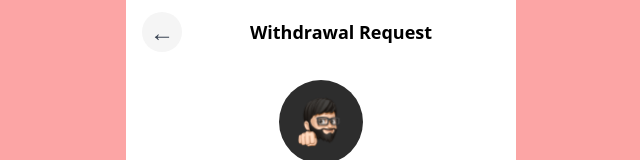
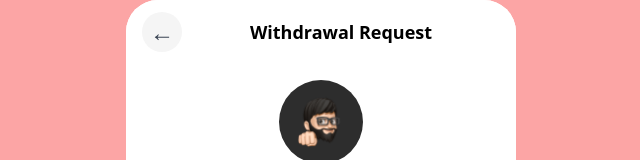
Before and after one commit to sabaif-s/FigmaToCode2, a React (Vite) app: page /withdrawalRequest in a window 1280 px wide. Shown: the top 160 px of the page, without its empty margins (319-959 px from the left). Built offline with nearby package versions, Linux system fonts and the light colour scheme.

Commit message:
fixing rounded

```diff
--- a/src/components/request/WithdrawalRequest.jsx
+++ b/src/components/request/WithdrawalRequest.jsx
@@ -32,13 +32,13 @@ const WithdrawalRequest = () => {
   return (
     <div className="flex justify-center md:items-center md:bg-red-300">
       <motion.div
-        className="w-[390px] bg-white flex flex-col items-center rounded-[24px] rounded-tl-[32px]"
+        className="w-[390px] bg-white flex flex-col items-center rounded-[32px] rounded-t-[32px] "
         initial={{ opacity: 0 }}
         animate={{ opacity: 1 }}
         transition={{ duration: 0.5 }}
       >
         <motion.div
-          className="w-[390px] h-16 flex items-center px-4 fixed top-0 bg-white z-10"
+          className="w-[390px] h-16 flex items-center px-4 fixed rounded-t-[32px] top-0 bg-white z-10"
           initial={{ opacity: 0, y: -20 }}
           animate={{ opacity: 1, y: 0 }}
           transition={{ duration: 0.5 }}
```
